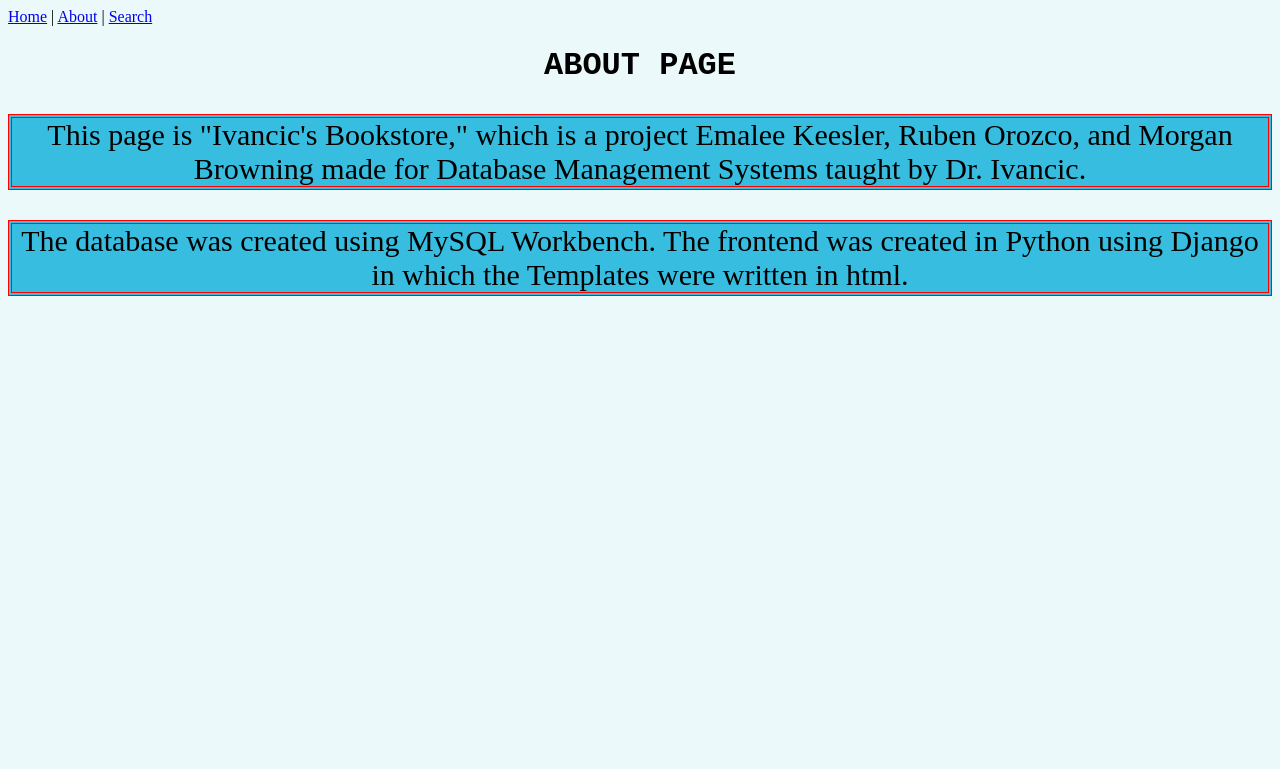
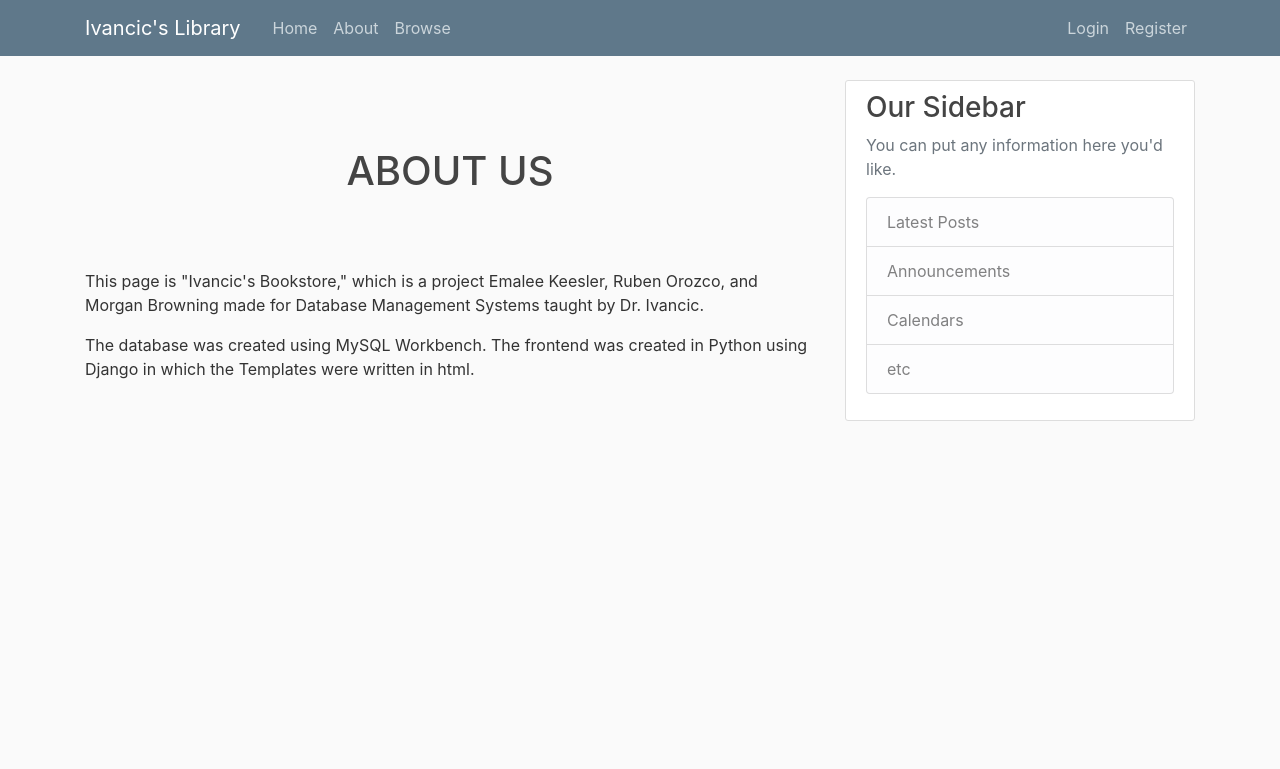
Before and after one commit to emaleejo/Database-Project, a Django app: template pages/templates/about.html in a window 1280 px wide. Shown: the top 769 px of the page. Run offline with Django 3.2, Linux system fonts and the light colour scheme; the template is opened without the code that fills it: most values are stand-ins (such as "Sample title", 1, 10 or a date in 2020); some libraries are stand-ins or nearby versions.

Commit message:
most are changes to html

```diff
--- /dev/null
+++ b/pages/pages/static/main.css
@@ -0,0 +1,84 @@
+body {
+    background: #fafafa;
+    color: #333333;
+    margin-top: 5rem;
+  }
+
+  h1, h2, h3, h4, h5, h6 {
+    color: #444444;
+  }
+
+  ul {
+    margin: 0;
+  }
+
+  .bg-steel {
+    background-color: #5f788a;
+  }
+
+  .site-header .navbar-nav .nav-link {
+    color: #cbd5db;
+  }
+
+  .site-header .navbar-nav .nav-link:hover {
+    color: #ffffff;
+  }
+
+  .site-header .navbar-nav .nav-link.active {
+    font-weight: 500;
+  }
+
+  .content-section {
+    background: #ffffff;
+    padding: 10px 20px;
+    border: 1px solid #dddddd;
+    border-radius: 3px;
+    margin-bottom: 20px;
+  }
+
+  .article-title {
+    color: #444444;
+  }
+
+  a.article-title:hover {
+    color: #428bca;
+    text-decoration: none;
+  }
+
+  .article-content {
+    white-space: pre-line;
+  }
+
+  .article-img {
+    height: 65px;
+    width: 65px;
+    margin-right: 16px;
+  }
+
+  .article-metadata {
+    padding-bottom: 1px;
+    margin-bottom: 4px;
+    border-bottom: 1px solid #e3e3e3
+  }
+
+  .article-metadata a:hover {
+    color: #333;
+    text-decoration: none;
+  }
+
+  .article-svg {
+    width: 25px;
+    height: 25px;
+    vertical-align: middle;
+  }
+
+  .account-img {
+    height: 125px;
+    width: 125px;
+    margin-right: 20px;
+    margin-bottom: 16px;
+  }
+
+  .account-heading {
+    font-size: 2.5rem;
+  }
--- a/pages/templates/about.html
+++ b/pages/templates/about.html
@@ -1,26 +1,11 @@
 <!-- templates/about.html -->
-{% extends 'base.html' %}
+{% extends "base.html" %}
 {% block content %}
-<html>
-<header>
-    <title>About Us</title>
-    <style>
-        body{
-            background-color: rgb(236, 249, 250);
-        }
-        p{
-            background-color: rgb(54, 189, 223);
-            border:3pt double red;
-            font-size:30px;
-            text-align: center;
-        }
-    </style>
-</header>
-<body>
-<h1 style="text-align: center; font-family:'Courier New', Courier, monospace;">ABOUT PAGE</h1>
+
+<h1 style="text-align: center;padding-top: 50pt;padding-bottom:50pt;">ABOUT US</h1>
 
 <p>This page is "Ivancic's Bookstore," which is a project Emalee Keesler, Ruben Orozco, and Morgan Browning made for Database Management Systems taught by Dr. Ivancic.</p>
-<p>The database was created using MySQL Workbench. The frontend was created in Python using Django in which the Templates were written in html.</p>
-</body>
-</html>
-{% endblock %}
+<p>The database was created using MySQL Workbench.
+    The frontend was created in Python using Django in which the Templates were written in html.</p>
+
+{% endblock content %}
--- a/pages/templates/base.html
+++ b/pages/templates/base.html
@@ -1,11 +1,67 @@
 <!-- templates/base.html -->
-<header>
-  <div>
-  <a href="{% url 'home' %}">Home</a> |
-  <a href="{% url 'about' %}">About</a> |
-  <a href="{% url 'search' %}">Search</a>
-  </div>
-</header>
+{% load static %}
+<!DOCTYPE html>
+<html>
+  <head>
+    <!-- Required meta tags -->
+    <meta charset="utf-8">
+    <meta name="viewport" content="width=device-width, initial-scale=1, shrink-to-fit=no">
 
-{% block content %}
-{% endblock %}
+    <!-- Bootstrap CSS -->
+    <link rel="stylesheet" href="https://maxcdn.bootstrapcdn.com/bootstrap/4.0.0/css/bootstrap.min.css" integrity="sha384-Gn5384xqQ1aoWXA+058RXPxPg6fy4IWvTNh0E263XmFcJlSAwiGgFAW/dAiS6JXm" crossorigin="anonymous">
+    <link rel="stylesheet" type="text/css" href="{% static 'main.css' %}">
+    <title> Ivancic's Library - {{ title }} </title>
+
+  </head>
+  <body>
+      <header class="site-header">
+        <nav class="navbar navbar-expand-md navbar-dark bg-steel fixed-top">
+          <div class="container">
+            <a class="navbar-brand mr-4" href="{%url 'pages-home' %}">Ivancic's Library</a>
+            <button class="navbar-toggler" type="button" data-toggle="collapse" data-target="#navbarToggle" aria-controls="navbarToggle" aria-expanded="false" aria-label="Toggle navigation">
+            <span class="navbar-toggler-icon"></span>
+            </button>
+            <div class="collapse navbar-collapse" id="navbarToggle">
+              <div class="navbar-nav mr-auto">
+                <a class="nav-item nav-link" href="{%url 'pages-home' %}">Home</a>
+                <a class="nav-item nav-link" href="{%url 'pages-about' %}">About</a>
+                <a class="nav-item nav-link" href="{%url 'pages-browse' %}">Browse</a>
+              </div>
+              <!-- Navbar Right Side -->
+              <div class="navbar-nav">
+                <a class="nav-item nav-link" href="#">Login</a>
+                <a class="nav-item nav-link" href="#">Register</a>
+              </div>
+            </div>
+          </div>
+        </nav>
+      </header>
+      <main role="main" class="container">
+          <div class="row">
+            <div class="col-md-8">
+              {% block content %}{% endblock %}
+            </div>
+            <div class="col-md-4">
+              <div class="content-section">
+                <h3>Our Sidebar</h3>
+                <p class='text-muted'>You can put any information here you'd like.
+                  <ul class="list-group">
+                    <li class="list-group-item list-group-item-light">Latest Posts</li>
+                    <li class="list-group-item list-group-item-light">Announcements</li>
+                    <li class="list-group-item list-group-item-light">Calendars</li>
+                    <li class="list-group-item list-group-item-light">etc</li>
+                  </ul>
+                </p>
+              </div>
+            </div>
+          </div>
+        </main>
+
+    <!-- Optional JavaScript -->
+    <!-- jQuery first, then Popper.js, then Bootstrap JS -->
+    <script src="https://code.jquery.com/jquery-3.2.1.slim.min.js" integrity="sha384-KJ3o2DKtIkvYIK3UENzmM7KCkRr/rE9/Qpg6aAZGJwFDMVNA/GpGFF93hXpG5KkN" crossorigin="anonymous"></script>
+    <script src="https://cdnjs.cloudflare.com/ajax/libs/popper.js/1.12.9/umd/popper.min.js" integrity="sha384-ApNbgh9B+Y1QKtv3Rn7W3mgPxhU9K/ScQsAP7hUibX39j7fakFPskvXusvfa0b4Q" crossorigin="anonymous"></script>
+    <script src="https://maxcdn.bootstrapcdn.com/bootstrap/4.0.0/js/bootstrap.min.js" integrity="sha384-JZR6Spejh4U02d8jOt6vLEHfe/JQGiRRSQQxSfFWpi1MquVdAyjUar5+76PVCmYl" crossorigin="anonymous"></script>
+
+  </body>
+</html>
```
Also changed, not shown: pages/pages/models.py (+23 -6 lines), pages/pages/urls.py (+5 -5 lines), pages/pages/views.py (+9 -9 lines), pages/pages_project/settings.py (+5 -2 lines), pages/templates/home.html (+5 -13 lines), pages/templates/browse.html (renamed from pages/templates/search.html).
